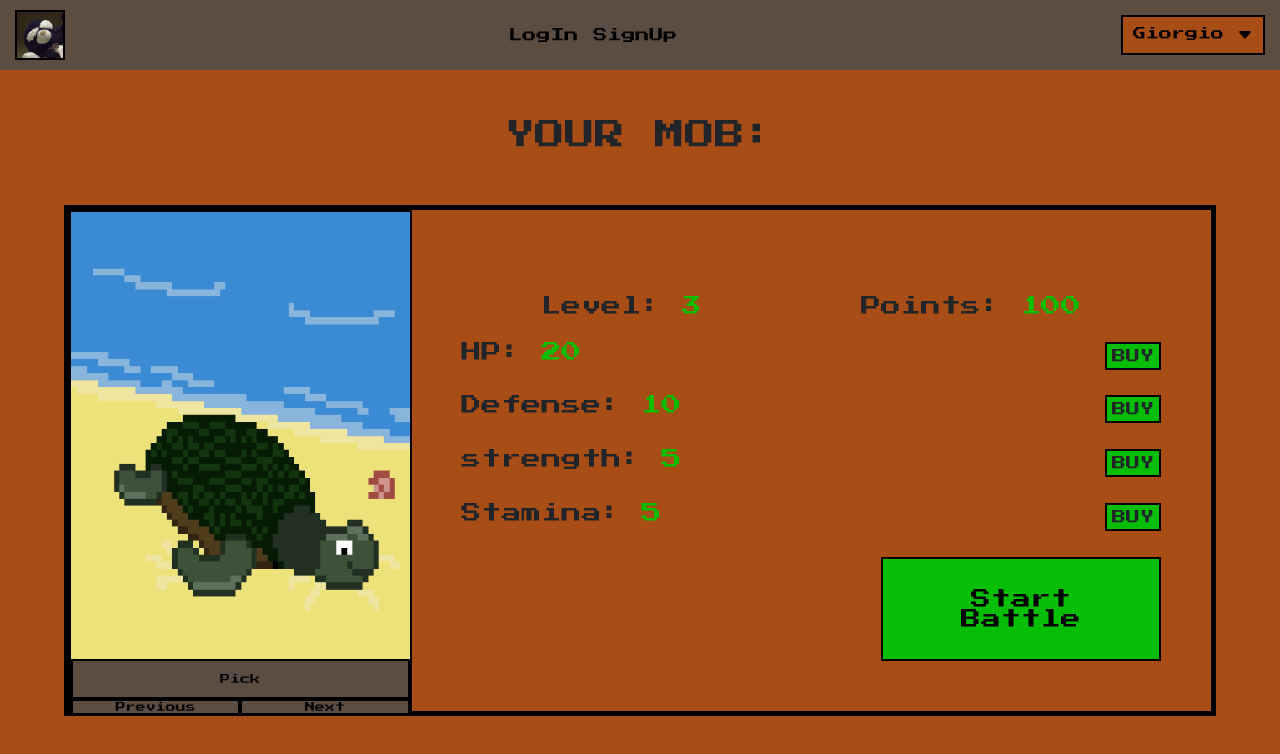
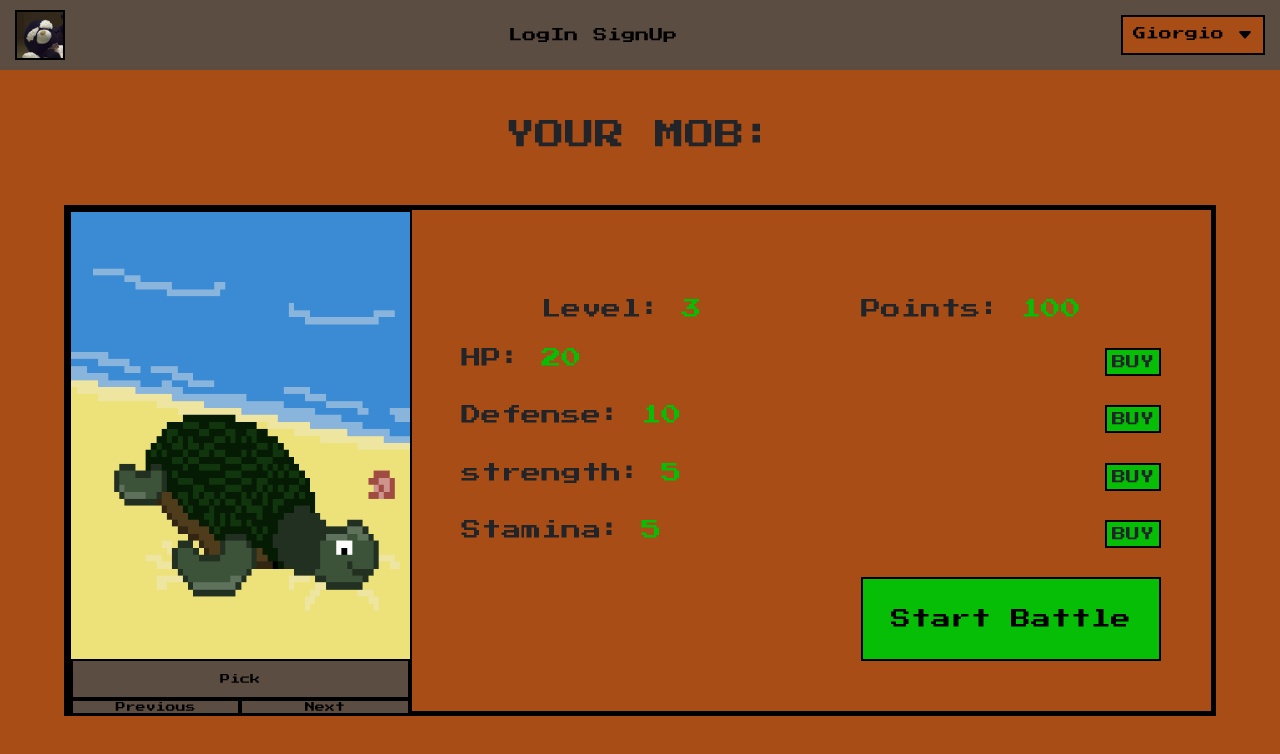
Before and after one commit to strGiorgio/PyMob2.1, a Vue app: page /new_game in a window 1280 px wide. Shown: the top 754 px of the page. Built offline with nearby package versions, Linux system fonts and the light colour scheme; data requests are answered from the project's data file.

Commit message:
Fix Button in mob-attributes

```diff
--- a/src/components/attributes/mob-attributes.vue
+++ b/src/components/attributes/mob-attributes.vue
@@ -23,7 +23,7 @@
             <span class="buttons" @click="marketplace('stamina')">BUY</span>
         </div>
 
-        <button @click="initBattle"><router-link to="/battle">Start Battle</router-link></button>
+        <router-link class="router-button" @click="initBattle" to="/battle">Start Battle</router-link>
     </div>
 </template>
 <script>
@@ -193,6 +193,7 @@ export default {
                 }
             }
             document.location.reload(true)
+
         }
 
     },
@@ -251,17 +252,15 @@ export default {
         color: var(--color-green-secondary);
     }
 
-    .wrapper-attr button {
-        width: 40%;
+    .wrapper-attr .router-button {
+        width: 300px;
         padding: 30px 20px;
         background-color: var(--color-green-secondary);
         border: 2px solid var(--color-black-default);
         align-self: end;
-    }
-
-    .wrapper-attr button a {
         text-decoration: none;
         color: var(--color-black-default);
+        text-align: center;
     }
 
 </style>
```
